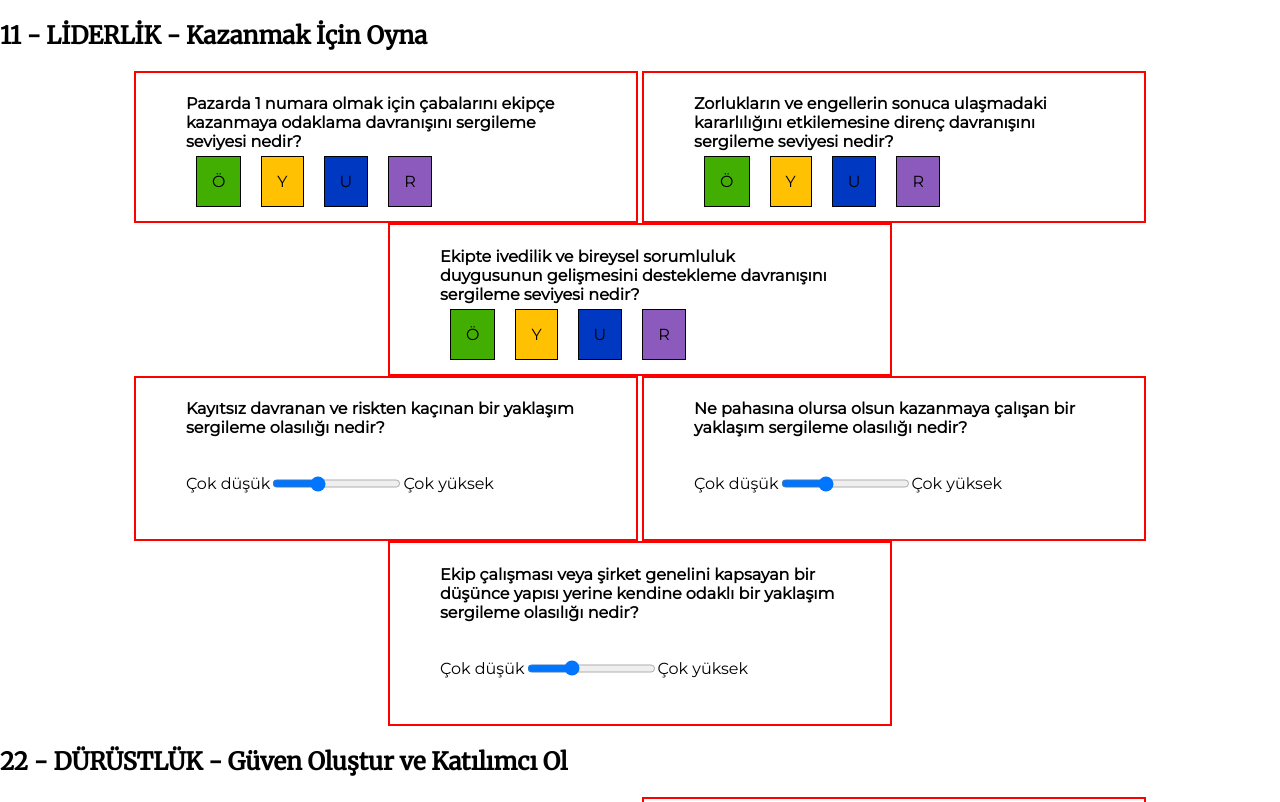
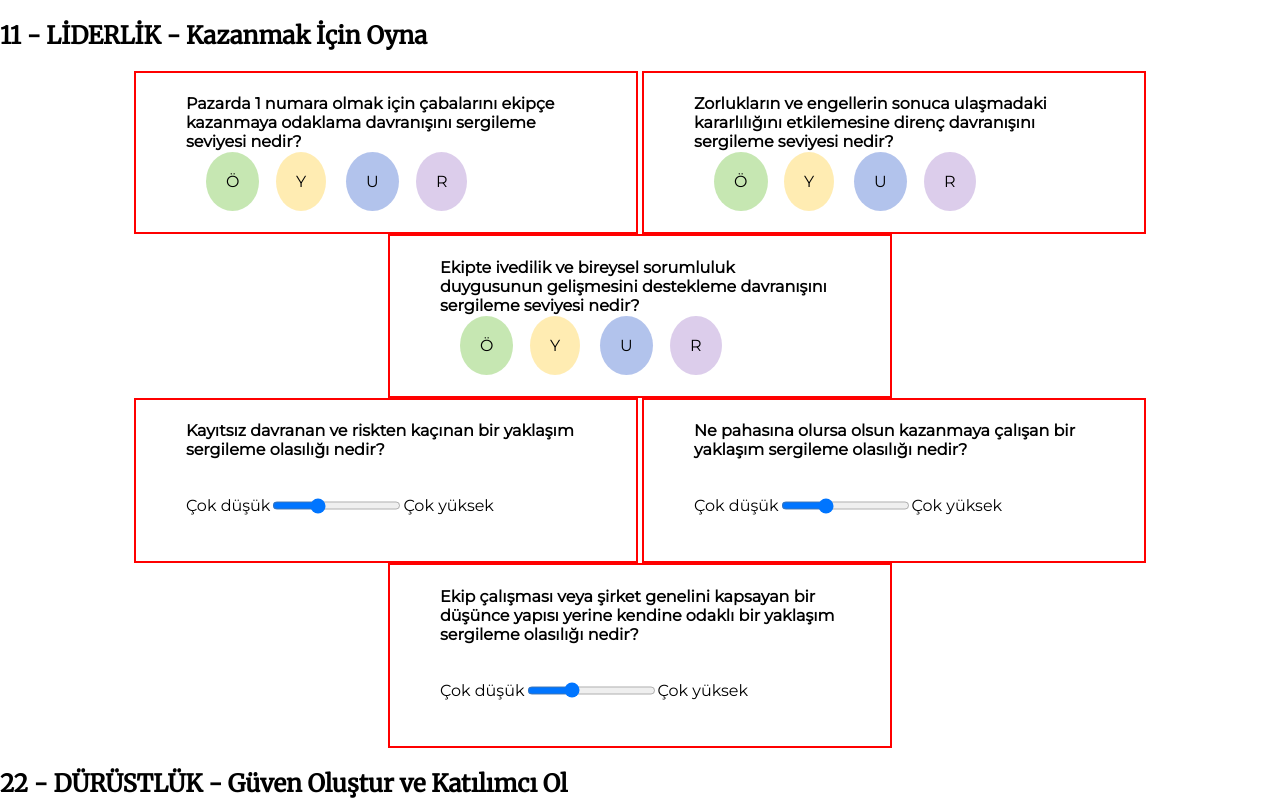
Before and after one commit to ayirtman/grandProject, a plain HTML site: page index.html in a window 1280 px wide. Shown: the top 802 px of the page. Drawn offline with Linux system fonts and the light colour scheme.

Commit message:
ilk kısım tamamlandı

```diff
--- a/master.css
+++ b/master.css
@@ -10,19 +10,23 @@ h2{
 }
 
 .purple-bg{
-  background-color: #8C59BD;
+  background-color: rgba(140, 89, 189, 0.3);
+  transition: background-color 1s;
 }
 
 .blue-bg{
-  background-color: #0038C1;
+  background-color: rgba(0, 56, 193, 0.3);
+  transition: background-color 1s;
 }
 
 .green-bg{
- background-color: #43AE02;
+ background-color: rgba(67, 174, 2, 0.3);
+ transition: background-color 1s;
 }
 
 .orange-bg{
-  background-color: #FFC101;
+  background-color: rgba(255, 193, 1, 0.3);
+  transition: background-color 1s;
 }
 
 .container{
@@ -40,14 +44,33 @@ h2{
   display: flex;
 }
 
+.selection-container{
+  height: 30px;
+  width: 30px;
+  margin: 0 20px;
+}
+
 input[type="radio"]{
   display: none;
 }
 
-label{
-  margin: 0 10px;
-  border: 1px solid black;
-  height: 30px;
-  width: 30px;
-  padding: 15px;
+input[type="radio"]+label{
+  padding: 20px;
+  border-radius:50%;
 }
+
+input[type="radio"]+label.green-bg:hover, input[type="radio"]:checked + label.green-bg{
+ background-color: rgba(67, 174, 2, 1);
+}
+
+input[type="radio"]+label.purple-bg:hover, input[type="radio"]:checked + label.purple-bg{
+  background-color: rgba(140, 89, 189, 1);
+}
+
+input[type="radio"]+label.blue-bg:hover, input[type="radio"]:checked + label.blue-bg{
+  background-color: rgba(0, 56, 193, 1);
+}
+
+input[type="radio"]+label.orange-bg:hover, input[type="radio"]:checked + label.orange-bg{
+  background-color: rgba(255, 193, 1, 1);
+}
```
